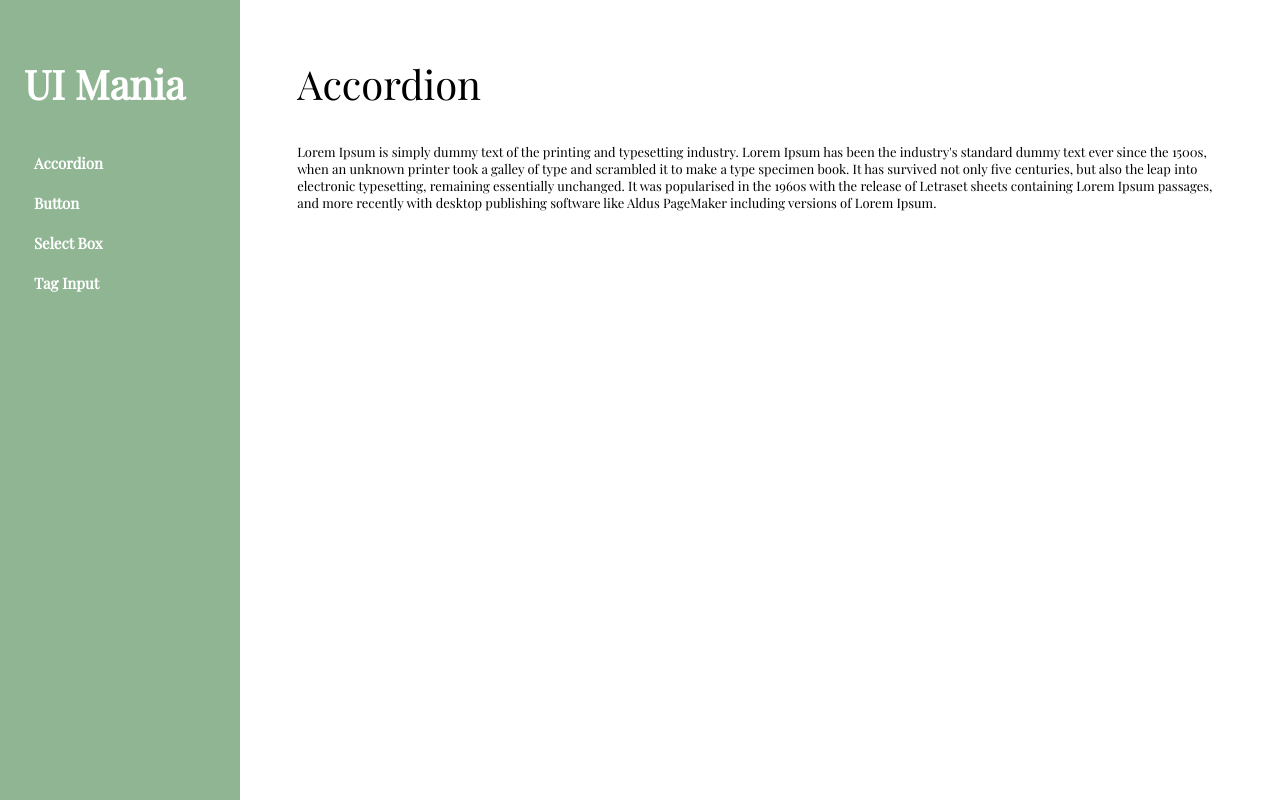
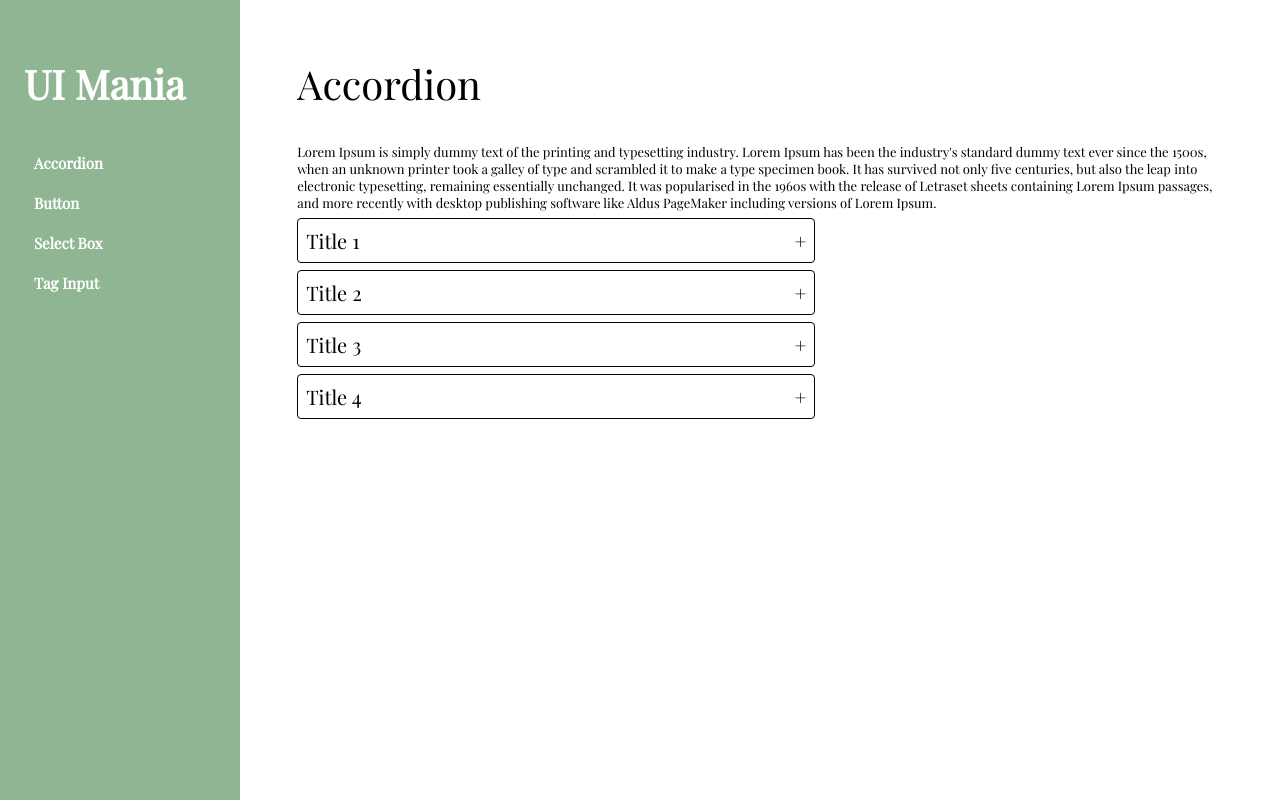
Before and after one commit to maniazurek/React-Custom-UI-Component-Library, a React (Create React App) app: page /accordion in a window 1280 px wide. Built offline with nearby package versions, Linux system fonts and the light colour scheme.

Commit message:
added accordion component

```diff
--- a/src/App.js
+++ b/src/App.js
@@ -2,6 +2,7 @@ import React from "react";
 import { BrowserRouter, Routes, Route } from "react-router-dom";
 import Welcome from "./pages/Welcome";
 import Main from "./pages/Main";
+import accordionData from "./utils/accordionData";
 import optionsToSelect from "./utils/optionsToSelect";
 
 const App = () => {
@@ -13,6 +14,7 @@ const App = () => {
           path="/*"
           element={
             <Main
+              accordionData={accordionData}
               optionsToSelect={optionsToSelect}
               placeholder="Choose your character"
             />
--- a/src/components-UI/Accordion.js
+++ b/src/components-UI/Accordion.js
@@ -3,8 +3,9 @@ import { motion } from "framer-motion";
 import SectionContainer from "../styled-components-website/SectionContainer";
 import SectionTitle from "../styled-components-website/SectionTitle";
 import SectionDescription from "../styled-components-website/SectionDescription";
+import AccordionUI from "./AccordionUI";
 
-const Accordion = () => {
+const Accordion = ({ accordionData }) => {
   return (
     <motion.div>
       <SectionContainer
@@ -24,6 +25,7 @@ const Accordion = () => {
           more recently with desktop publishing software like Aldus PageMaker
           including versions of Lorem Ipsum.
         </SectionDescription>
+        <AccordionUI accordionData={accordionData} />
       </SectionContainer>
     </motion.div>
   );
--- /dev/null
+++ b/src/components-UI/AccordionUI.js
@@ -0,0 +1,54 @@
+import React, { useState } from "react";
+import styled from "styled-components";
+
+const AccordionUI = ({ accordionData }) => {
+  const [isOpen, setIsOpen] = useState(false);
+
+  const onAccordionToggle = (event) => {
+    if (isOpen === event) {
+      return setIsOpen(false);
+    }
+    setIsOpen(event);
+  };
+
+  return (
+    <div>
+      {accordionData.map((accordion, event) => (
+        <div>
+          <AccordionTitle onClick={() => onAccordionToggle(event)}>
+            <div>{accordion.title}</div>
+            <span>{isOpen === event ? "-" : "+"}</span>
+          </AccordionTitle>
+          {isOpen === event && (
+            <AccordionDescriptionOpen>
+              {accordion.description}
+            </AccordionDescriptionOpen>
+          )}
+        </div>
+      ))}
+    </div>
+  );
+};
+
+const AccordionTitle = styled.div`
+  font-size: 20px;
+  border: 1px solid #000;
+  border-radius: 4px;
+  padding: 8px;
+  width: 500px;
+  display: flex;
+  justify-content: space-between;
+  cursor: pointer;
+  margin-top: 7px;
+  margin-bottom: 7px;
+`;
+
+const AccordionDescriptionOpen = styled.div`
+  font-size: 12px;
+  border: 1px solid #000;
+  border-radius: 4px;
+  padding: 8px;
+  width: 500px;
+`;
+
+export default AccordionUI;
--- a/src/pages/Main.js
+++ b/src/pages/Main.js
@@ -8,12 +8,12 @@ import Navigation from "../components-website/Navigation";
 import TagInput from "../components-UI/TagInput";
 import SelectBox from "../components-UI/SelectBox";
 
-const Main = ({ optionsToSelect }) => {
+const Main = ({ optionsToSelect, accordionData }) => {
   const location = useLocation();
   return (
     <AnimatePresence>
       <Routes location={location} key={location.pathname}>
-        <Route path="/accordion" element={<Accordion />} />
+        <Route path="/accordion" element={<Accordion accordionData={accordionData} />} />
         <Route path="/button" element={<Button />} />
         <Route path="/taginput" element={<TagInput />} />
         <Route
--- /dev/null
+++ b/src/utils/accordionData.js
@@ -0,0 +1,24 @@
+const accordionData = [
+  {
+    title: "Title 1",
+    description:
+      "Lorem Ipsum is simply dummy text of the printing and typesetting industry. Lorem Ipsum has been the industry's standard dummy text ever since the 1500s, when an unknown printer took a galley of type and scrambled it to make a type specimen book. It has survived not only five centuries, but also the leap into electronic typesetting, remaining essentially unchanged. It was popularised in the 1960s with the release of Letraset sheets containing Lorem Ipsum passages, and more recently with desktop publishing software like Aldus PageMaker including versions of Lorem Ipsum.",
+  },
+  {
+    title: "Title 2",
+    description:
+      "Lorem Ipsum is simply dummy text of the printing and typesetting industry. Lorem Ipsum has been the industry's standard dummy text ever since the 1500s, when an unknown printer took a galley of type and scrambled it to make a type specimen book. It has survived not only five centuries, but also the leap into electronic typesetting, remaining essentially unchanged. It was popularised in the 1960s with the release of Letraset sheets containing Lorem Ipsum passages, and more recently with desktop publishing software like Aldus PageMaker including versions of Lorem Ipsum.",
+  },
+  {
+    title: "Title 3",
+    description:
+      "Lorem Ipsum is simply dummy text of the printing and typesetting industry. Lorem Ipsum has been the industry's standard dummy text ever since the 1500s, when an unknown printer took a galley of type and scrambled it to make a type specimen book. It has survived not only five centuries, but also the leap into electronic typesetting, remaining essentially unchanged. It was popularised in the 1960s with the release of Letraset sheets containing Lorem Ipsum passages, and more recently with desktop publishing software like Aldus PageMaker including versions of Lorem Ipsum.",
+  },
+  {
+    title: "Title 4",
+    description:
+      "Lorem Ipsum is simply dummy text of the printing and typesetting industry. Lorem Ipsum has been the industry's standard dummy text ever since the 1500s, when an unknown printer took a galley of type and scrambled it to make a type specimen book. It has survived not only five centuries, but also the leap into electronic typesetting, remaining essentially unchanged. It was popularised in the 1960s with the release of Letraset sheets containing Lorem Ipsum passages, and more recently with desktop publishing software like Aldus PageMaker including versions of Lorem Ipsum.",
+  },
+];
+
+export default accordionData;
```
